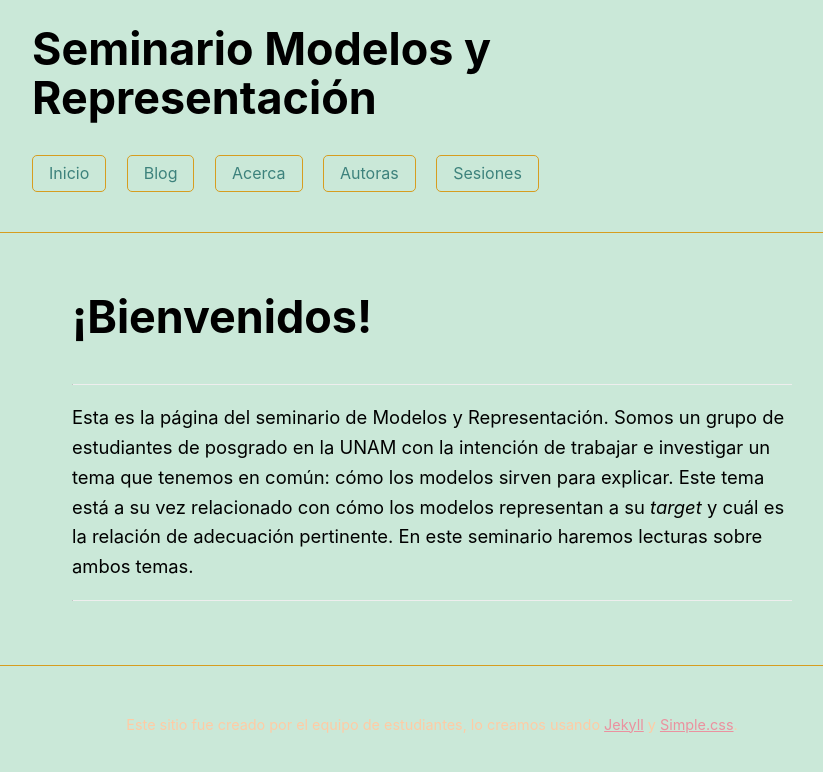
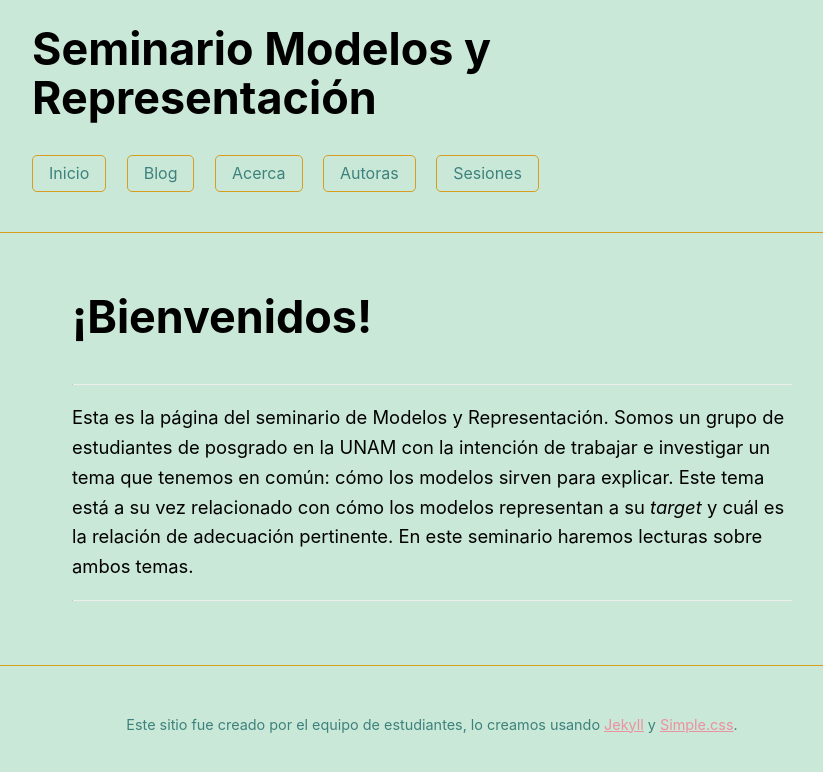
Before and after one commit to Oiuhukt/modeyrep, a Jekyll site: the page built from index.md, in a window 1280 px wide. Shown: the top 772 px of the page, without its empty margins (208-1031 px from the left). Built offline with Jekyll 4.4.1, drawn with Linux system fonts in a browser that asks for light colours.

Commit message:
cambio color del footer

```diff
--- a/_includes/custom.css
+++ b/_includes/custom.css
@@ -142,7 +142,7 @@ nav a.current:hover {
 footer {
   margin-top: 4rem;
   padding: 2rem 1rem 1.5rem 1rem;
-  color: #FFCBA4;
+  color: #3D827C;
   font-size: .9rem;
   text-align: center;
   border-top: 1px solid var(--border);
```
